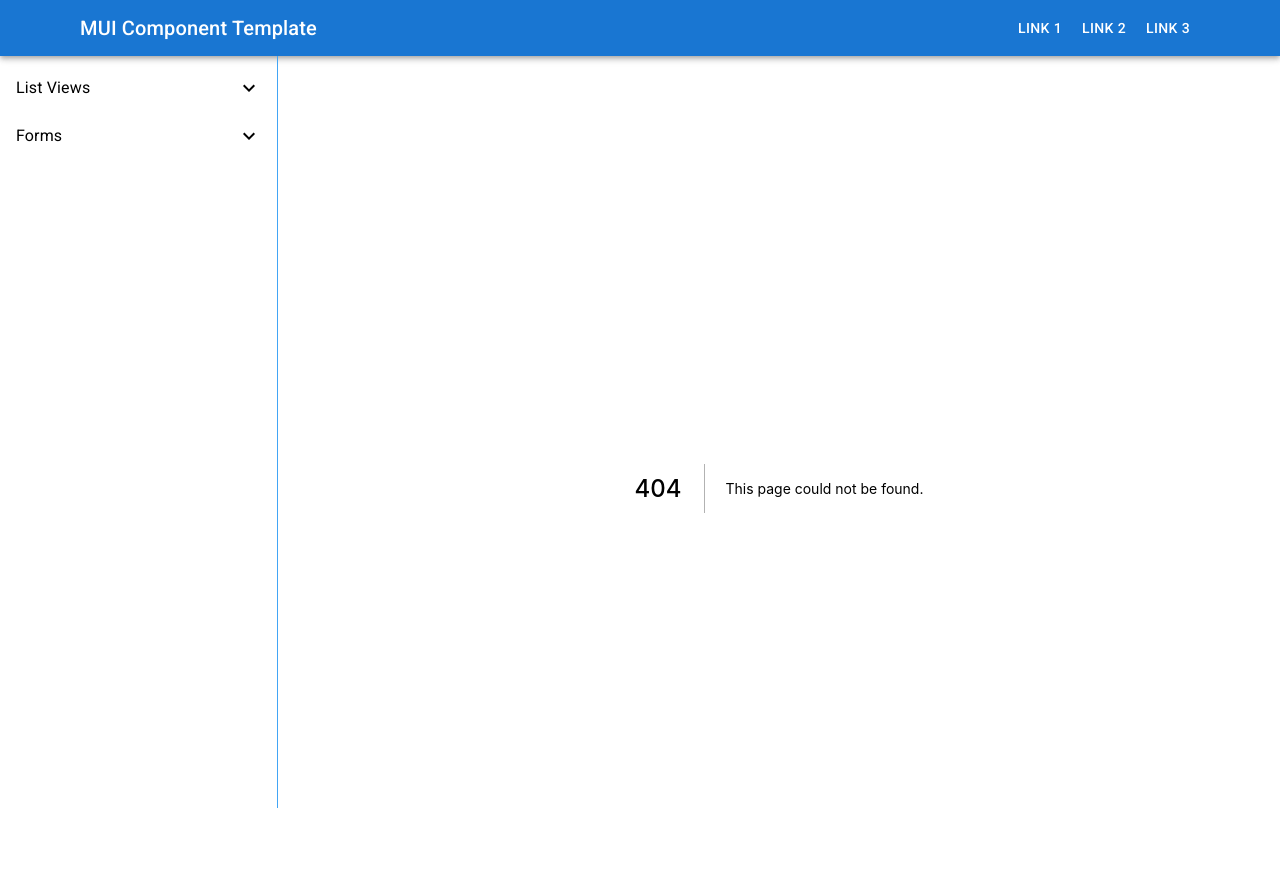
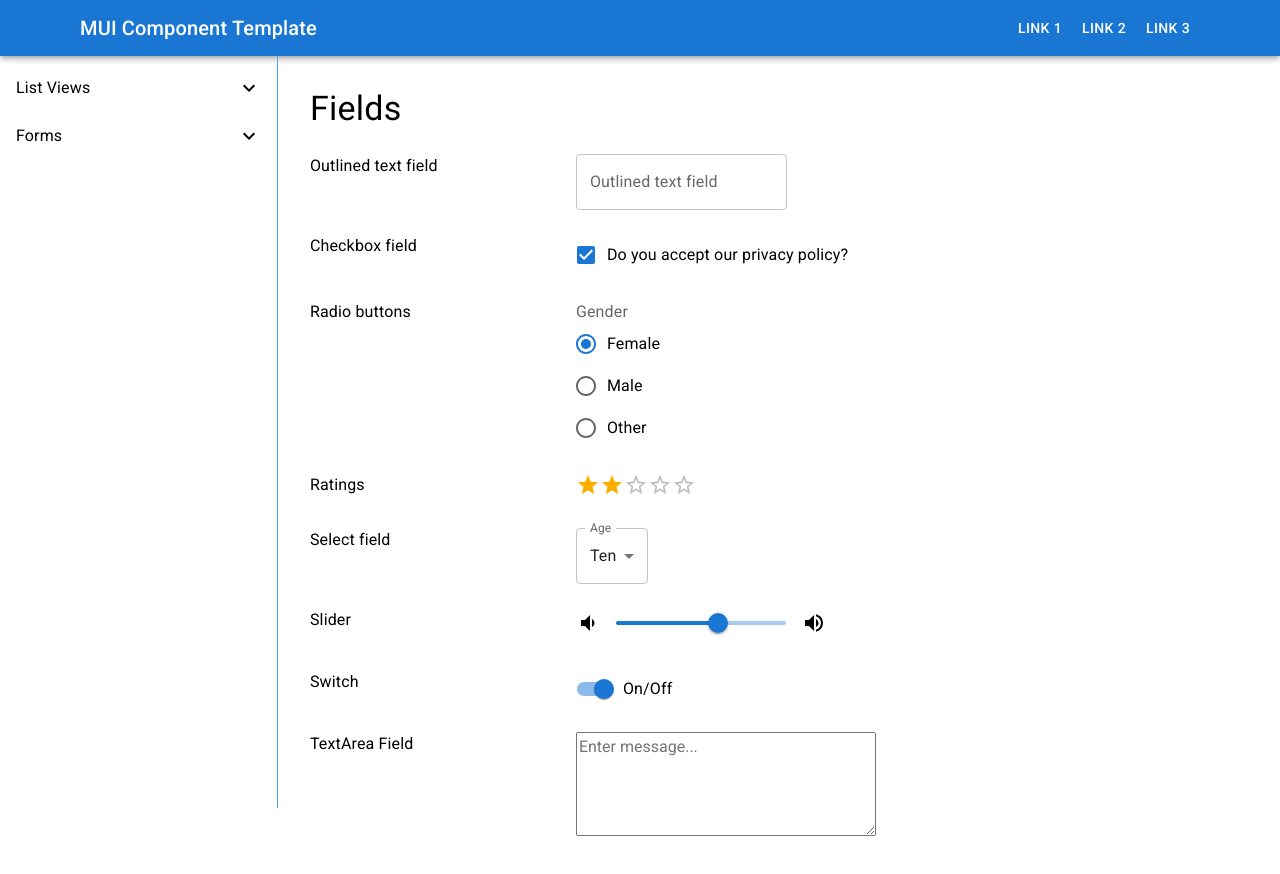
Before and after one commit to vladotimic/mui-component-template, a Next.js app: page /forms/fields in a window 1280 px wide. Before the commit this address had no page. Shown: the top 874 px of the page. Built offline with nearby package versions, Linux system fonts and the light colour scheme.

Commit message:
Created Fields page

```diff
--- /dev/null
+++ b/components/forms/fields/Field.js
@@ -0,0 +1,29 @@
+import { Box, Typography } from '@mui/material';
+
+export default function Field({ text, component }) {
+  return (
+    <Box
+      sx={{
+        display: 'flex',
+        alignItems: 'center',
+        my: 3,
+      }}
+    >
+      <Box
+        sx={{
+          width: 250,
+          alignSelf: 'flex-start',
+        }}
+      >
+        <Typography varaint="p">{text}</Typography>
+      </Box>
+      <Box
+        sx={{
+          mx: 2,
+        }}
+      >
+        {component}
+      </Box>
+    </Box>
+  );
+}
--- /dev/null
+++ b/components/forms/fields/data.js
@@ -0,0 +1,111 @@
+import {
+  Box,
+  Typography,
+  TextField,
+  Checkbox,
+  FormControlLabel,
+  FormControl,
+  FormLabel,
+  RadioGroup,
+  Radio,
+  Rating,
+  InputLabel,
+  Select,
+  MenuItem,
+  Stack,
+  Slider,
+  Switch,
+  TextareaAutosize,
+} from '@mui/material';
+import { VolumeDown, VolumeUp } from '@mui/icons-material';
+
+const data = [
+  {
+    id: '1',
+    text: 'Outlined text field',
+    component: <TextField label="Outlined text field" variant="outlined" />,
+  },
+  {
+    id: '2',
+    text: 'Checkbox field',
+    component: (
+      <FormControlLabel
+        control={<Checkbox defaultChecked />}
+        label="Do you accept our privacy policy?"
+      />
+    ),
+  },
+  {
+    id: '3',
+    text: 'Radio buttons',
+    component: (
+      <FormControl>
+        <FormLabel id="demo-radio-buttons-group-label">Gender</FormLabel>
+        <RadioGroup
+          aria-labelledby="demo-radio-buttons-group-label"
+          defaultValue="female"
+          name="radio-buttons-group"
+        >
+          <FormControlLabel value="female" control={<Radio />} label="Female" />
+          <FormControlLabel value="male" control={<Radio />} label="Male" />
+          <FormControlLabel value="other" control={<Radio />} label="Other" />
+        </RadioGroup>
+      </FormControl>
+    ),
+  },
+  {
+    id: '4',
+    text: 'Ratings',
+    component: <Rating name="simple-controlled" value={2} />,
+  },
+  {
+    id: '5',
+    text: 'Select field',
+    component: (
+      <FormControl fullWidth>
+        <InputLabel>Age</InputLabel>
+        <Select value={10} label="Age">
+          <MenuItem value={10}>Ten</MenuItem>
+          <MenuItem value={20}>Twenty</MenuItem>
+          <MenuItem value={30}>Thirty</MenuItem>
+        </Select>
+      </FormControl>
+    ),
+  },
+  {
+    id: '6',
+    text: 'Slider',
+    component: (
+      <Box sx={{ width: 250 }}>
+        <Stack spacing={2} direction="row" sx={{ mb: 1 }} alignItems="center">
+          <VolumeDown />
+          <Slider defaultValue={60} valueLabelDisplay="auto" />
+          <VolumeUp />
+        </Stack>
+      </Box>
+    ),
+  },
+  {
+    id: '7',
+    text: 'Switch',
+    component: (
+      <FormControlLabel control={<Switch defaultChecked />} label="On/Off" />
+    ),
+  },
+  {
+    id: '8',
+    text: 'TextArea Field',
+    component: (
+      <TextareaAutosize
+        aria-label="empty textarea"
+        placeholder="Enter message..."
+        style={{
+          width: 300,
+          height: 100,
+        }}
+      />
+    ),
+  },
+];
+
+export default data;
--- /dev/null
+++ b/pages/forms/fields.js
@@ -0,0 +1,19 @@
+import Head from 'next/head';
+import { Typography } from '@mui/material';
+
+import data from '../../components/forms/fields/data';
+import Field from '../../components/forms/fields/Field';
+
+export default function fields() {
+  return (
+    <>
+      <Head>
+        <title>Forms / Fields</title>
+      </Head>
+      <Typography variant="h4">Fields</Typography>
+      {data.map((item) => {
+        return <Field key={item.id} {...item} />;
+      })}
+    </>
+  );
+}
```
